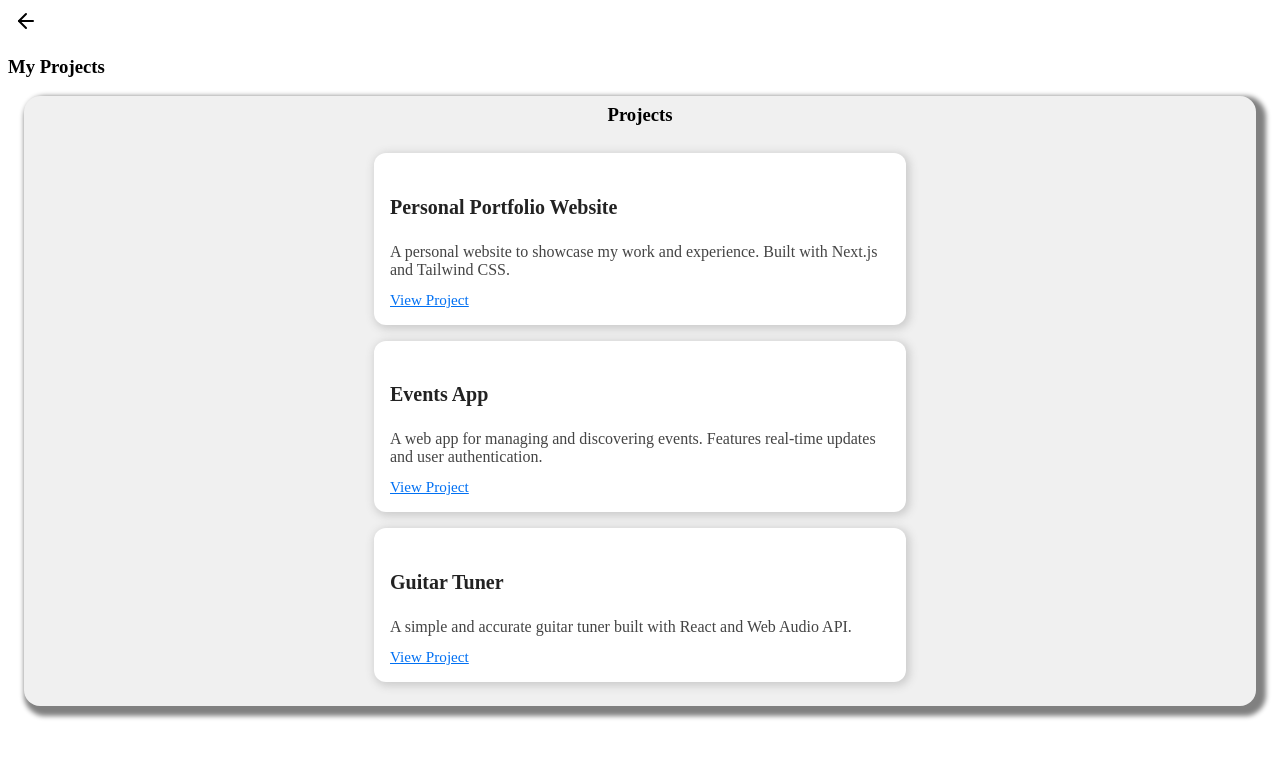
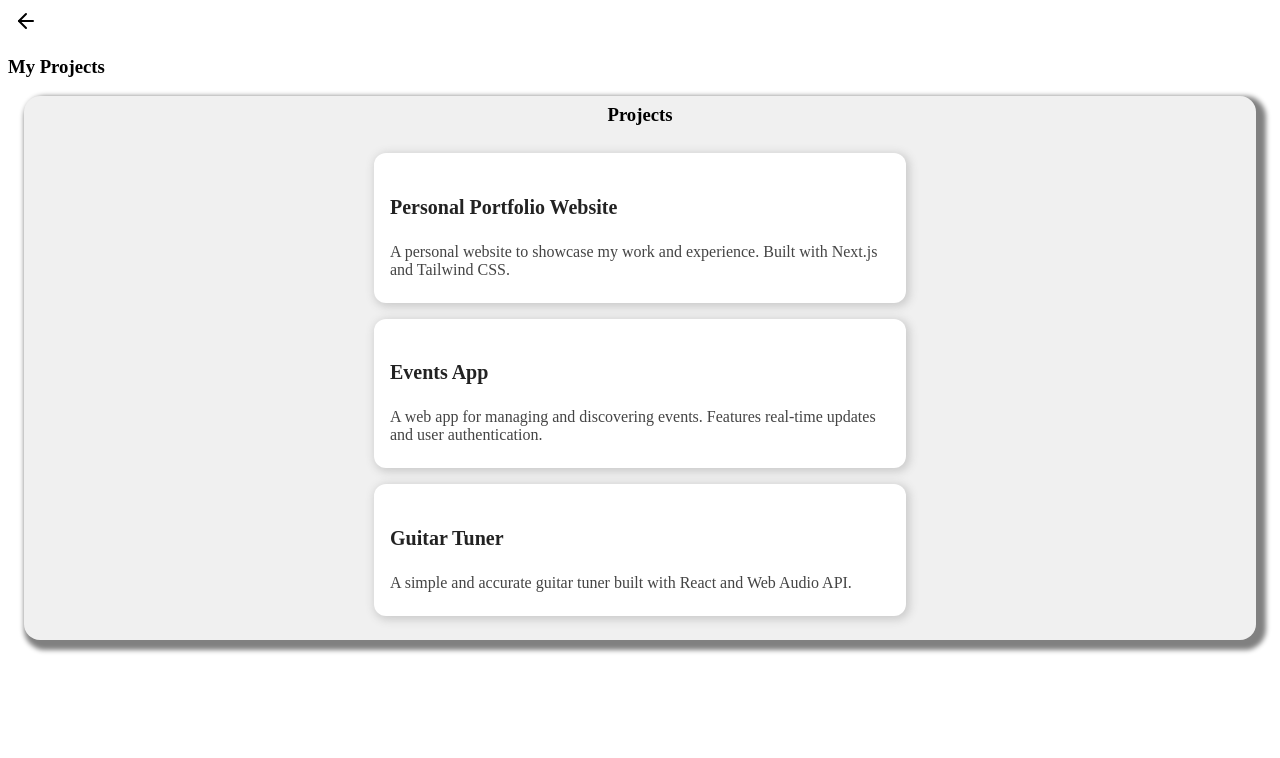
Before and after one commit to Crawford-Young/NextJSPlayground, a Next.js app in the folder nextjs-dashboard/: page /project in a window 1280 px wide. Shown: the top 758 px of the page. Built offline with nearby package versions, Linux system fonts and the light colour scheme.

Commit message:
deleting links

```diff
--- a/nextjs-dashboard/app/project/page.tsx
+++ b/nextjs-dashboard/app/project/page.tsx
@@ -12,17 +12,14 @@ export default function Page() {
         <ProjectCard
           title="Personal Portfolio Website"
           description="A personal website to showcase my work and experience. Built with Next.js and Tailwind CSS."
-          link="https://your-portfolio-link.com"
         />
         <ProjectCard
           title="Events App"
           description="A web app for managing and discovering events. Features real-time updates and user authentication."
-          link="https://your-events-app-link.com"
         />
         <ProjectCard
           title="Guitar Tuner"
           description="A simple and accurate guitar tuner built with React and Web Audio API."
-          link="https://your-guitar-tuner-link.com"
         />
         {/* Add more <ProjectCard />s as needed */}
       </div>
```
